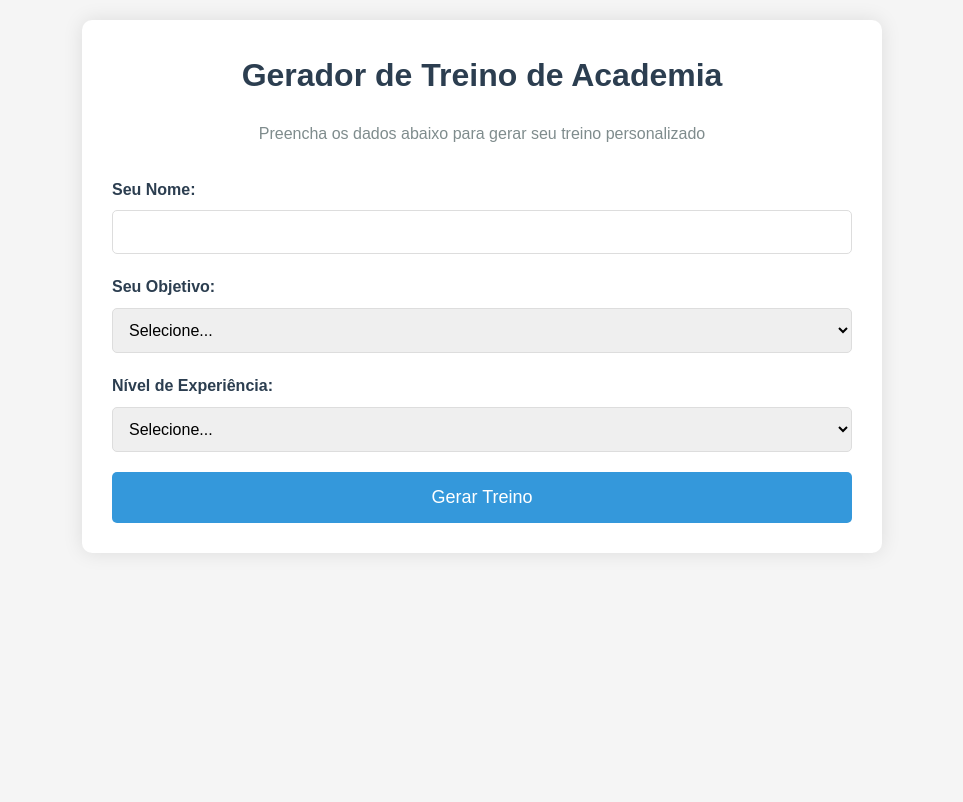
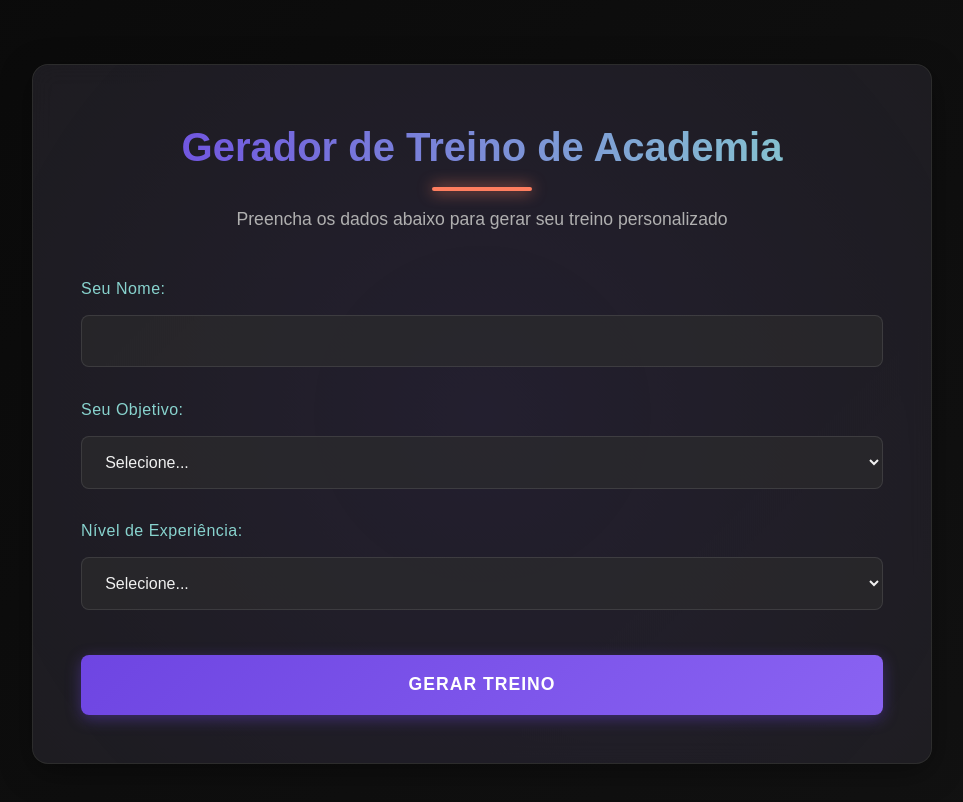
Before and after one commit to Isaa22/academia, a plain HTML site: page index.html in a window 1280 px wide. Shown: the whole page, without its empty margins (158-1121 px from the left). Drawn offline with Linux system fonts and the light colour scheme.

Commit message:
Update style.css

```diff
--- a/style.css
+++ b/style.css
@@ -1,96 +1,248 @@
+:root {
+  --primary: #6e45e2;
+  --primary-light: #8a63f2;
+  --secondary: #88d3ce;
+  --accent: #ff7e5f;
+  --dark: #121212;
+  --darker: #0a0a0a;
+  --dark-gray: #1e1e1e;
+  --medium-gray: #2d2d2d;
+  --light-gray: #3d3d3d;
+  --text: #f0f0f0;
+  --text-secondary: #b0b0b0;
+  --neon-glow: 0 0 10px rgba(110, 69, 226, 0.8);
+  --transition: all 0.4s cubic-bezier(0.175, 0.885, 0.32, 1.275);
+}
+
 * {
   margin: 0;
   padding: 0;
   box-sizing: border-box;
-    font-family: 'Arial', sans-serif;
 }
 
 body {
-    background-color: #f5f5f5;
-    color: #333;
-    line-height: 1.6;
-    padding: 20px;
+  background: linear-gradient(135deg, var(--darker), var(--dark));
+  color: var(--text);
+  font-family: 'Poppins', sans-serif;
+  line-height: 1.7;
+  min-height: 100vh;
+  padding: 2rem;
+  background-attachment: fixed;
 }
 
 .container {
-    max-width: 800px;
-    margin: 0 auto;
-    background-color: #fff;
-    padding: 30px;
-    border-radius: 10px;
-    box-shadow: 0 0 20px rgba(0, 0, 0, 0.1);
+  max-width: 900px;
+  margin: 2rem auto;
+  background: rgba(30, 30, 30, 0.8);
+  backdrop-filter: blur(12px);
+  -webkit-backdrop-filter: blur(12px);
+  border-radius: 16px;
+  padding: 3rem;
+  box-shadow: 0 8px 32px rgba(0, 0, 0, 0.36);
+  border: 1px solid rgba(255, 255, 255, 0.08);
+  position: relative;
+  overflow: hidden;
+}
+
+.container::before {
+  content: '';
+  position: absolute;
+  top: -50%;
+  left: -50%;
+  width: 200%;
+  height: 200%;
+  background: radial-gradient(circle, rgba(110, 69, 226, 0.1) 0%, transparent 70%);
+  animation: rotate 20s linear infinite;
+  z-index: -1;
+}
+
+@keyframes rotate {
+  from { transform: rotate(0deg); }
+  to { transform: rotate(360deg); }
 }
 
 h1 {
   text-align: center;
-    margin-bottom: 20px;
-    color: #2c3e50;
+  margin-bottom: 1.5rem;
+  font-size: 2.5rem;
+  font-weight: 700;
+  background: linear-gradient(to right, var(--primary), var(--secondary));
+  -webkit-background-clip: text;
+  background-clip: text;
+  color: transparent;
+  position: relative;
+  display: inline-block;
+  width: 100%;
+}
+
+h1::after {
+  content: '';
+  position: absolute;
+  bottom: -10px;
+  left: 50%;
+  transform: translateX(-50%);
+  width: 100px;
+  height: 4px;
+  background: var(--accent);
+  border-radius: 2px;
+  box-shadow: 0 0 15px var(--accent);
 }
 
 p {
   text-align: center;
-    margin-bottom: 30px;
-    color: #7f8c8d;
+  margin-bottom: 2.5rem;
+  color: var(--text-secondary);
+  font-size: 1.1rem;
 }
 
 .form-group {
-    margin-bottom: 20px;
+  margin-bottom: 1.8rem;
+  position: relative;
 }
 
 label {
   display: block;
-    margin-bottom: 8px;
-    font-weight: bold;
-    color: #2c3e50;
+  margin-bottom: 0.8rem;
+  font-weight: 500;
+  color: var(--secondary);
+  font-size: 1rem;
+  letter-spacing: 0.5px;
 }
 
 input, select {
   width: 100%;
-    padding: 12px;
-    border: 1px solid #ddd;
-    border-radius: 5px;
-    font-size: 16px;
+  padding: 1rem 1.2rem;
+  background: rgba(45, 45, 45, 0.6);
+  border: 1px solid rgba(255, 255, 255, 0.1);
+  border-radius: 8px;
+  font-size: 1rem;
+  color: var(--text);
+  transition: var(--transition);
+  outline: none;
+}
+
+input:focus, select:focus {
+  border-color: var(--primary-light);
+  box-shadow: var(--neon-glow);
+  background: rgba(45, 45, 45, 0.9);
 }
 
 button {
   width: 100%;
-    padding: 15px;
-    background-color: #3498db;
+  padding: 1.2rem;
+  background: linear-gradient(135deg, var(--primary), var(--primary-light));
   color: white;
   border: none;
-    border-radius: 5px;
-    font-size: 18px;
+  border-radius: 8px;
+  font-size: 1.1rem;
+  font-weight: 600;
   cursor: pointer;
-    transition: background-color 0.3s;
+  transition: var(--transition);
+  box-shadow: 0 4px 15px rgba(110, 69, 226, 0.4);
+  letter-spacing: 1px;
+  text-transform: uppercase;
+  margin-top: 1rem;
+  position: relative;
+  overflow: hidden;
+  z-index: 1;
+}
+
+button::before {
+  content: '';
+  position: absolute;
+  top: 0;
+  left: 0;
+  width: 100%;
+  height: 100%;
+  background: linear-gradient(135deg, var(--primary-light), var(--primary));
+  opacity: 0;
+  z-index: -1;
+  transition: var(--transition);
 }
 
 button:hover {
-    background-color: #2980b9;
+  transform: translateY(-3px);
+  box-shadow: 0 8px 25px rgba(110, 69, 226, 0.6);
+}
+
+button:hover::before {
+  opacity: 1;
+}
+
+button:active {
+  transform: translateY(1px);
 }
 
 .treino-container {
-    margin-top: 40px;
+  margin-top: 3rem;
+  animation: fadeIn 0.8s ease-out forwards;
+}
+
+@keyframes fadeIn {
+  from { opacity: 0; transform: translateY(20px); }
+  to { opacity: 1; transform: translateY(0); }
 }
 
 .dia-treino {
-    background-color: #f9f9f9;
-    border-radius: 8px;
-    padding: 20px;
-    margin-bottom: 20px;
-    box-shadow: 0 2px 5px rgba(0, 0, 0, 0.1);
+  background: linear-gradient(145deg, var(--dark-gray), var(--medium-gray));
+  border-radius: 12px;
+  padding: 1.8rem;
+  margin-bottom: 1.5rem;
+  box-shadow: 0 6px 18px rgba(0, 0, 0, 0.3);
+  border: 1px solid rgba(255, 255, 255, 0.05);
+  transition: var(--transition);
+  position: relative;
+  overflow: hidden;
+}
+
+.dia-treino:hover {
+  transform: translateY(-5px);
+  box-shadow: 0 12px 24px rgba(0, 0, 0, 0.4);
+}
+
+.dia-treino::after {
+  content: '';
+  position: absolute;
+  top: 0;
+  left: 0;
+  width: 4px;
+  height: 100%;
+  background: linear-gradient(to bottom, var(--primary), var(--accent));
 }
 
 .dia-treino h3 {
-    color: #3498db;
-    margin-bottom: 15px;
-    border-bottom: 2px solid #3498db;
-    padding-bottom: 8px;
+  color: var(--secondary);
+  margin-bottom: 1.5rem;
+  font-size: 1.4rem;
+  font-weight: 600;
+  display: flex;
+  align-items: center;
+}
+
+.dia-treino h3::before {
+  content: '';
+  display: inline-block;
+  width: 12px;
+  height: 12px;
+  background: var(--accent);
+  border-radius: 50%;
+  margin-right: 12px;
+  box-shadow: 0 0 10px var(--accent);
 }
 
 .exercicio {
-    margin-bottom: 15px;
-    padding-bottom: 15px;
-    border-bottom: 1px dashed #ddd;
+  margin-bottom: 1.2rem;
+  padding-bottom: 1.2rem;
+  border-bottom: 1px solid rgba(255, 255, 255, 0.05);
+  position: relative;
+  padding-left: 1.5rem;
+}
+
+.exercicio::before {
+  content: '→';
+  position: absolute;
+  left: 0;
+  color: var(--primary-light);
 }
 
 .exercicio:last-child {
@@ -101,10 +253,42 @@ button:hover {
 
 .exercicio p {
   text-align: left;
-    margin: 5px 0;
-    color: #333;
+  margin: 0.3rem 0;
+  color: var(--text);
+  font-size: 1rem;
 }
 
 .hidden {
   display: none;
 }
+
+/* Efeitos de brilho e neon */
+.glow-text {
+  text-shadow: 0 0 8px rgba(138, 99, 242, 0.6);
+}
+
+/* Responsividade */
+@media (max-width: 768px) {
+  .container {
+    padding: 2rem 1.5rem;
+  }
+
+  h1 {
+    font-size: 2rem;
+  }
+
+  .dia-treino {
+    padding: 1.2rem;
+  }
+}
+
+/* Animação de loading (opcional) */
+@keyframes pulse {
+  0% { opacity: 0.6; }
+  50% { opacity: 1; }
+  100% { opacity: 0.6; }
+}
+
+.loading {
+  animation: pulse 1.5s infinite ease-in-out;
+}
```
Lines whose indentation alone changed are shown as unchanged.
